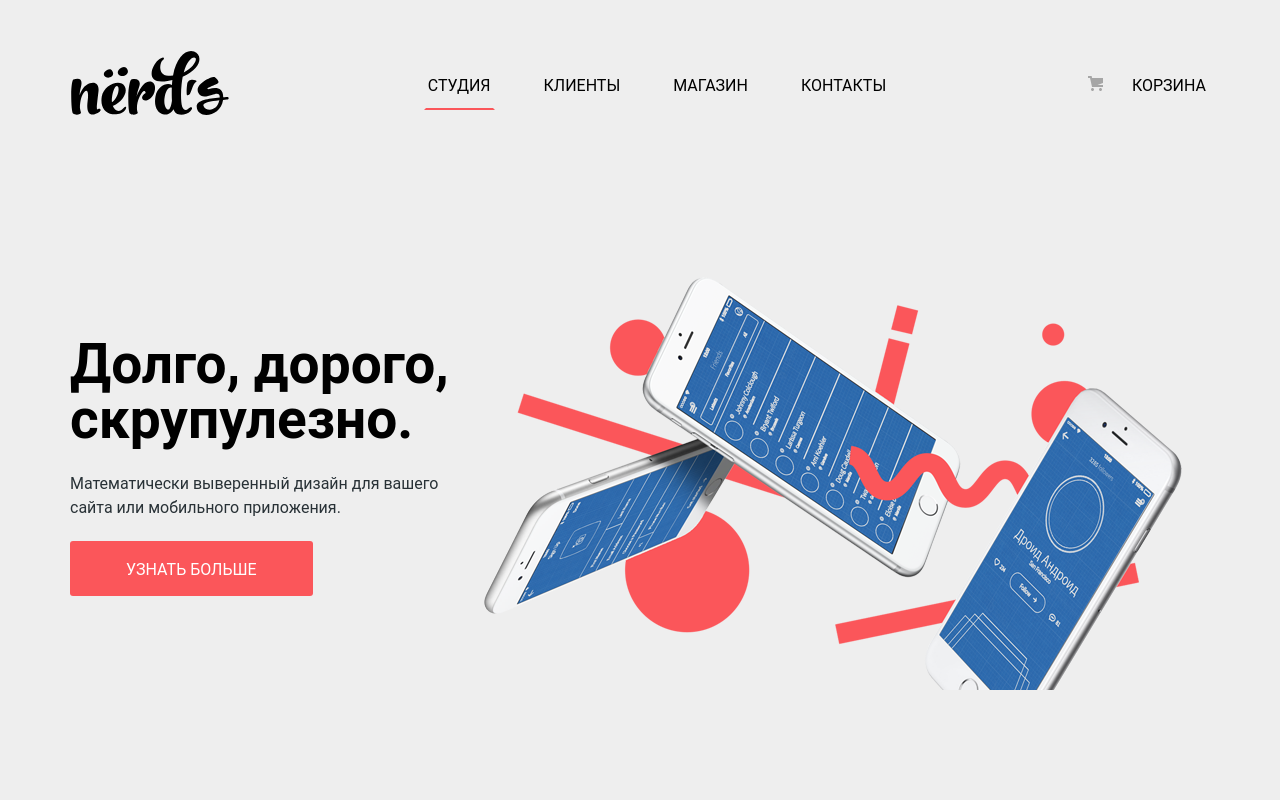
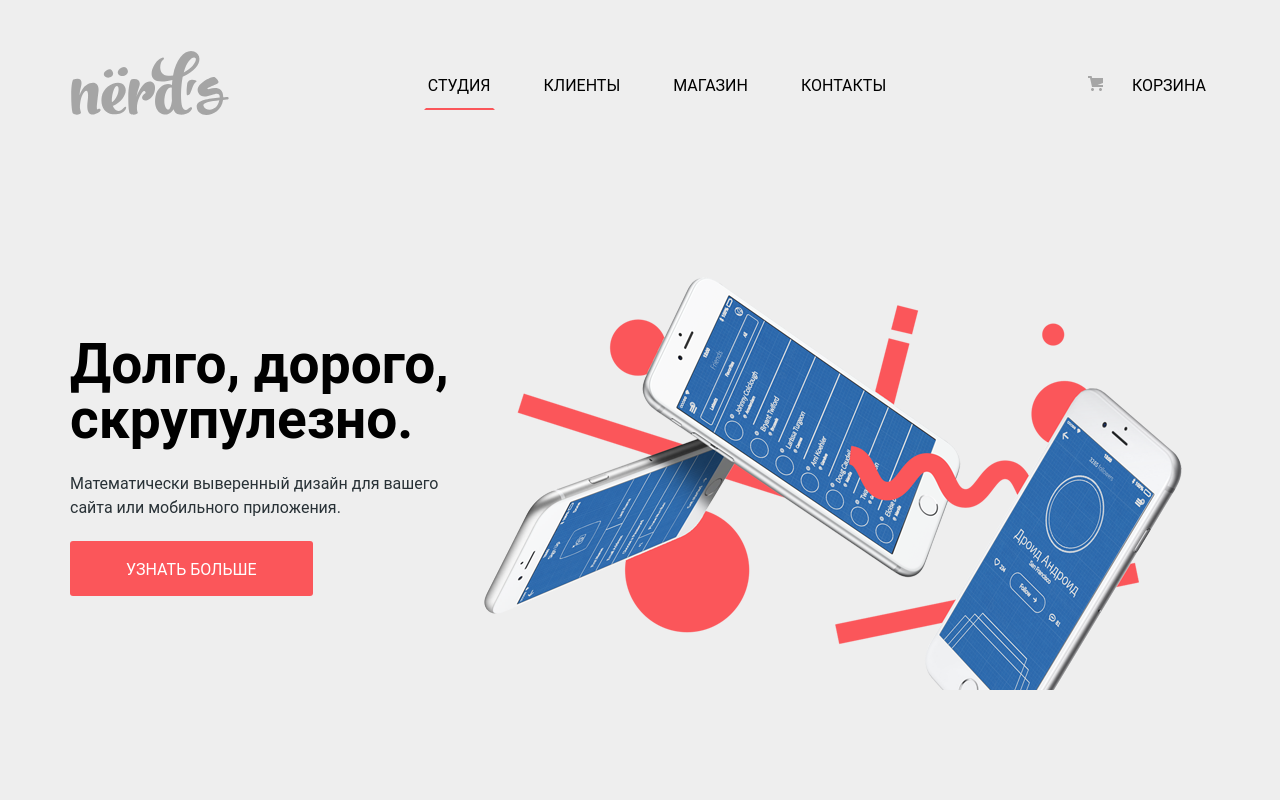
Before and after one commit to kosslanoss/nerds, a website: page app/index.html in a window 1280 px wide. Both pictures are taken after a click on the link 150 px from the left and 86 px from the top of the page. Shown: the top 800 px of the page. Drawn offline with nearby package versions, Linux system fonts and the light colour scheme; files that its build step writes are made by us from their sources; files whose address does not match are found by name.

Commit message:
finished clients

```diff
--- a/app/scss/components/_header.scss
+++ b/app/scss/components/_header.scss
@@ -9,6 +9,14 @@
     text-transform: uppercase;
     font-family: $roboto;
     color: $title;
+  }
+}
+
+.logo {
+  transition: opacity 0.2s;
+  &:focus,
+  &:active {
+    opacity: 0.3;
   }
 }
 
```
